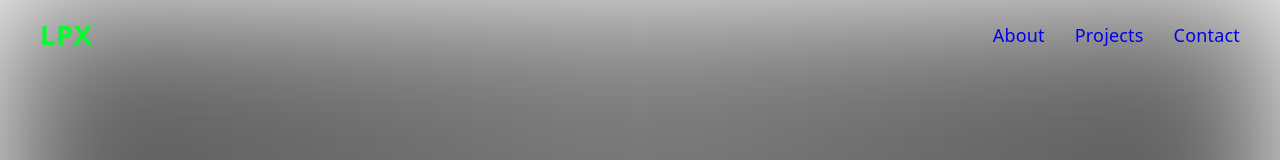
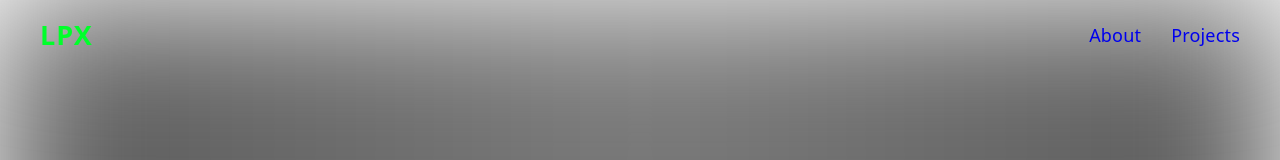
Before and after one commit to praj003/labprajx, a React (Vite) app: page / in a window 1280 px wide. Shown: the top 160 px of the page. Built offline with nearby package versions, Linux system fonts and the light colour scheme.

Commit message:
Update2.5

```diff
--- a/package.json
+++ b/package.json
@@ -12,7 +12,8 @@
   "dependencies": {
     "framer-motion": "^12.38.0",
     "react": "^19.2.4",
-    "react-dom": "^19.2.4"
+    "react-dom": "^19.2.4",
+    "react-router-dom": "^7.13.1"
   },
   "devDependencies": {
     "@babel/core": "^7.29.0",
--- a/src/Navbar.tsx
+++ b/src/Navbar.tsx
@@ -8,7 +8,6 @@
       <ul className="nav-links">
         <li><a href="#about">About</a></li>
         <li><a href="#projects">Projects</a></li>
-        <li><a href="#contact">Contact</a></li>
       </ul>
     </nav>
   );
```
Also changed, not shown: 1 other file (tests, documents, lock files or other folders).
